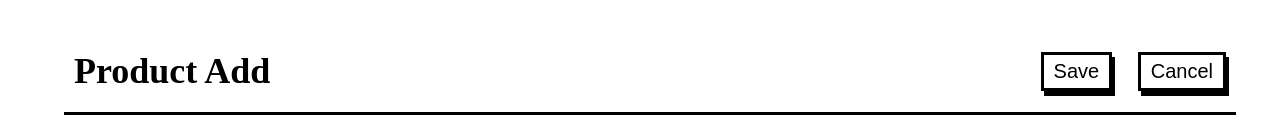
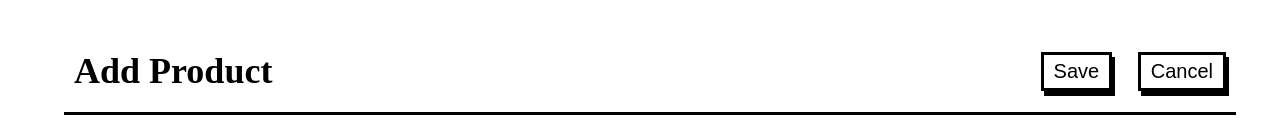
Before and after one commit to arben-djokovic/test-task, a React (Create React App) app: page /add-product in a window 1280 px wide. Shown: the top 134 px of the page. Built offline with nearby package versions, Linux system fonts and the light colour scheme.

Commit message:
if only error is: sku is not unique, redirect

```diff
--- a/src/pages/addProduct/AddProduct.js
+++ b/src/pages/addProduct/AddProduct.js
@@ -92,6 +92,9 @@ export default function AddProduct() {
         if (data.status === 'success') {
           navigate("/")
         } else if (data.errors) {
+          if(Object.keys(data.errors).length == 1 && data.errors.sku == "SKU must be unique."){
+            navigate("/")
+          }
           setErrors(data.errors);
         }
 
@@ -103,7 +106,7 @@ export default function AddProduct() {
 
   return (
     <div className='addProductPage page'>
-      <Header title="Product Add" buttons={[
+      <Header title="Add Product" buttons={[
         {
           text: "Save",
           onClick: saveBtn
@@ -112,7 +115,7 @@ export default function AddProduct() {
           onClick: () => { navigate("/") }
         },
 
-      ]} />
+      ]} ></Header>
       <main className='addProductMain main'>
         <form id='product_form' ref={formRef} onSubmit={(e) => { e.preventDefault() }}>
           <div className="input">
```
